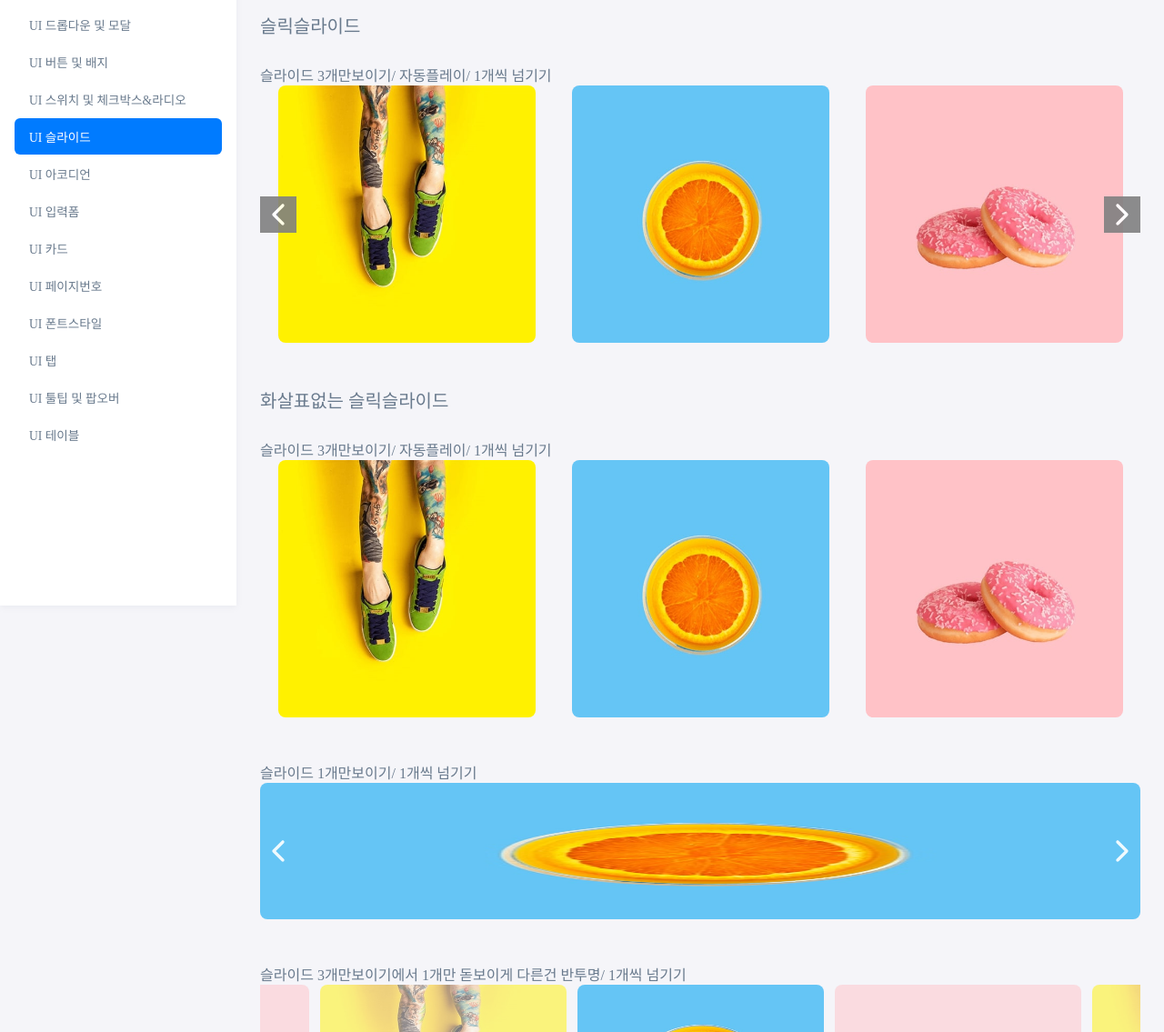
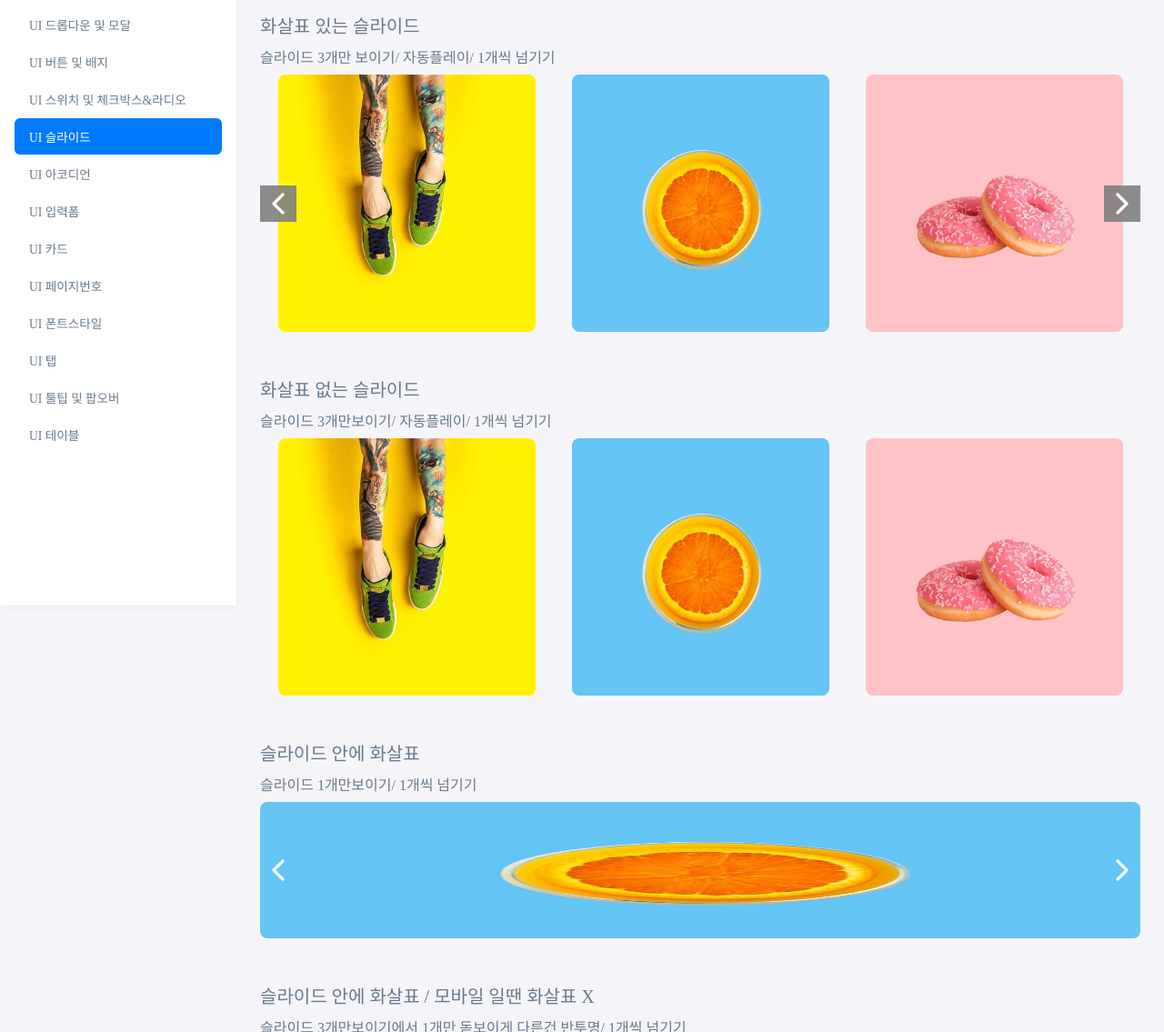
Before and after one commit to babamba266/Bootstrap-Refactoring, a plain HTML site: page pages/ui_slide.html in a window 1280 px wide. Shown: the part 134-1269 px from the top of the page at 91% size. Drawn offline with nearby package versions, Linux system fonts and the light colour scheme.

Commit message:
UI 테이블, 로딩중 화면, 슬라이드 등 오타 또는 class 수정

```diff
--- a/pages/ui_slide.html
+++ b/pages/ui_slide.html
@@ -53,8 +53,8 @@
     <div class='container_in'>
       <h4 class='mb_3'>UI 요소/ 슬라이드</h4>
 
-      <h5 class='pb_1 mb_4'>슬릭슬라이드</h5>
-      <h6>슬라이드 3개만보이기/ 자동플레이/ 1개씩 넘기기</h6>
+      <h5 class='pb_1 mb_1'>화살표 있는 슬라이드</h5>
+      <h6 class='mb_2'>슬라이드 3개만 보이기/ 자동플레이/ 1개씩 넘기기</h6>
       <div class='row mb_5'>
         <div class='col_12'>
           <div class='autoplay slick-one-auto'>
@@ -68,8 +68,8 @@
         </div>
       </div>
 
-      <h5 class='pb_1 mb_4'>화살표없는 슬릭슬라이드</h5>
-      <h6>슬라이드 3개만보이기/ 자동플레이/ 1개씩 넘기기</h6>
+      <h5 class='pb_1 mb_1'>화살표 없는 슬라이드</h5>
+      <h6 class='mb_2'>슬라이드 3개만보이기/ 자동플레이/ 1개씩 넘기기</h6>
       <div class='row mb_5'>
         <div class='col_12'>
           <div class='arrownone slick-one-auto'>
@@ -83,7 +83,8 @@
         </div>
       </div>
 
-      <h6>슬라이드 1개만보이기/ 1개씩 넘기기</h6>
+      <h5 class='pb_1 mb_1'>슬라이드 안에 화살표</h5>
+      <h6 class='mb_2'>슬라이드 1개만보이기/ 1개씩 넘기기</h6>
       <div class='row mb_5'>
         <div class='col_12'>
           <div class='single-item'>
@@ -97,7 +98,8 @@
         </div>
       </div>
 
-      <h6>슬라이드 3개만보이기에서 1개만 돋보이게 다른건 반투명/ 1개씩 넘기기</h6>
+      <h5 class='pb_1 mb_1'>슬라이드 안에 화살표 / 모바일 일땐 화살표 X</h5>
+      <h6 class='mb_1'>슬라이드 3개만보이기에서 1개만 돋보이게 다른건 반투명/ 1개씩 넘기기</h6>
       <div class='row mb_5'>
         <div class='col_12'>
           <div class='slick-opacity center'>
```
Also changed, not shown: pages/ui_dropdown.html (+1 -1 lines), pages/ui_table.html (+9 -11 lines).
